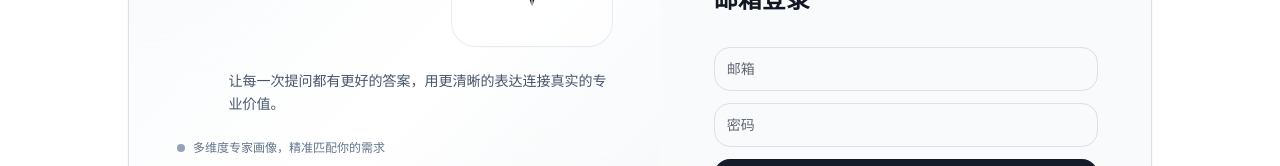
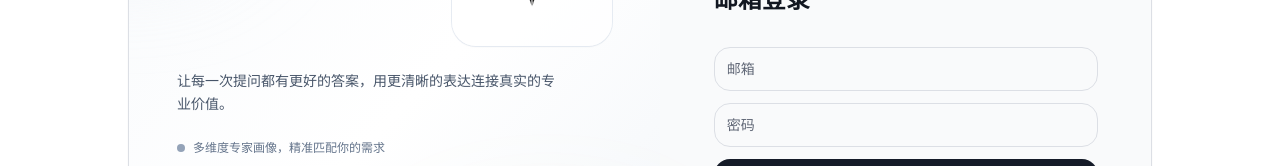
Before and after one commit to d0ublecl1ck/the-question, a React (Vite) app: page /login in a window 1280 px wide. Shown: the part 292-458 px from the top of the page. Built offline with nearby package versions, Linux system fonts and the light colour scheme; no server answers.

Commit message:
Align login tagline copy

```diff
--- a/src/pages/LoginPage.tsx
+++ b/src/pages/LoginPage.tsx
@@ -219,7 +219,7 @@ export default function LoginPage() {
               />
             </div>
             <p
-              className="max-w-sm self-end text-sm leading-relaxed text-slate-600"
+              className="max-w-sm self-start text-sm leading-relaxed text-slate-600"
               data-testid="login-brand-copy"
             >
               {t('brand.description')}
```
Also changed, not shown: 1 other file (tests, documents, lock files or other folders).
